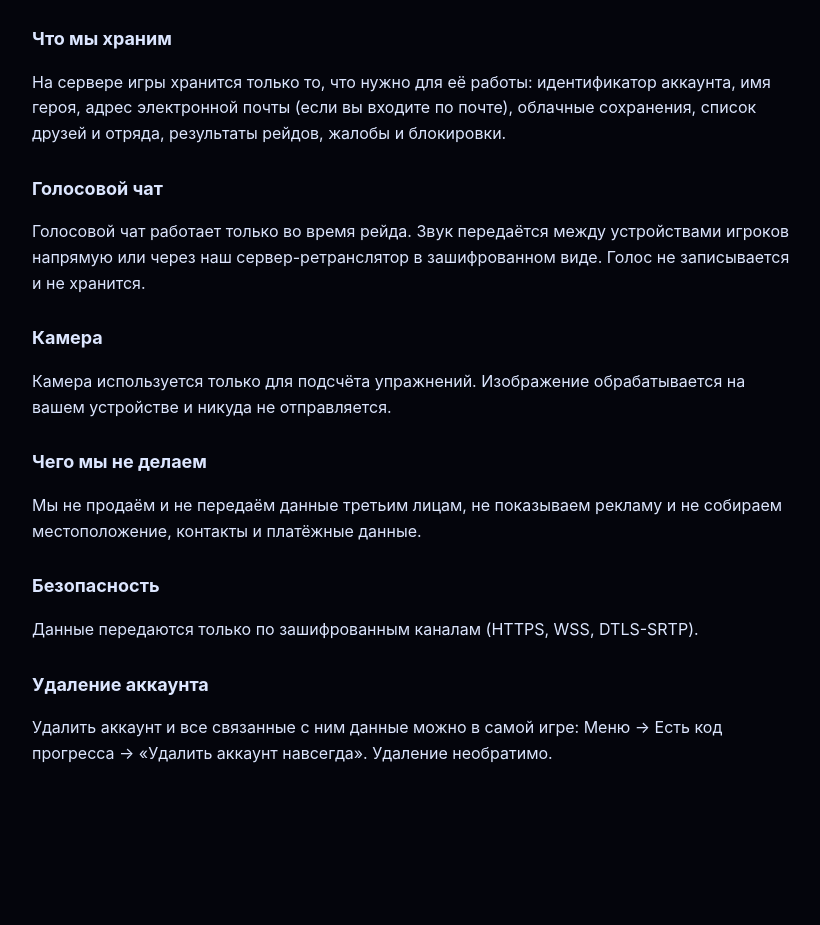
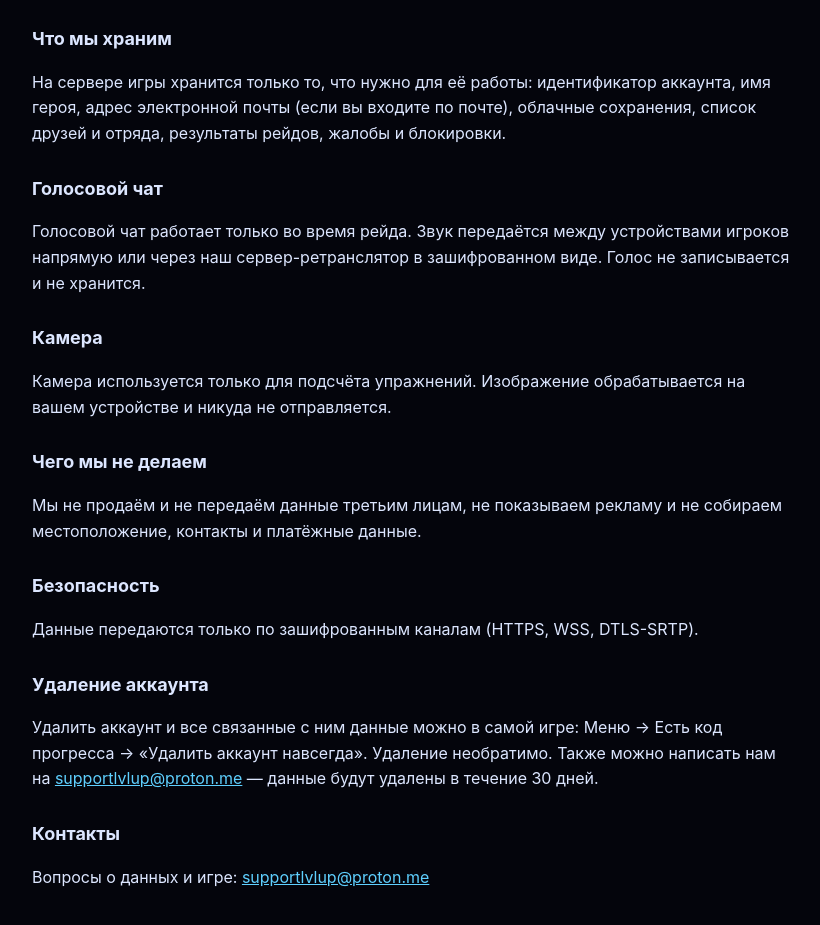
Before and after one commit to onilsinka777-max/levelup-gates, a plain HTML site: page privacy.html in a window 1280 px wide. Shown: the part 111-1036 px from the top of the page, without its empty margins (228-1048 px from the left). Before the commit the page ends 957 px from the top, so only its background shows below. Drawn offline with Linux system fonts and the light colour scheme.

Commit message:
privacy.html: почта поддержки supportlvlup@proton.me (#4)
Claude-Session: https://claude.ai/code/session_01UP1Yy1xBxJjpF5bNZ1zR9f

Co-authored-by: Claude <noreply@anthropic.com>

```diff
--- a/privacy.html
+++ b/privacy.html
@@ -35,7 +35,10 @@
 <p>Данные передаются только по зашифрованным каналам (HTTPS, WSS, DTLS-SRTP).</p>
 
 <h2>Удаление аккаунта</h2>
-<p>Удалить аккаунт и все связанные с ним данные можно в самой игре: Меню → Есть код прогресса → «Удалить аккаунт навсегда». Удаление необратимо.</p>
+<p>Удалить аккаунт и все связанные с ним данные можно в самой игре: Меню → Есть код прогресса → «Удалить аккаунт навсегда». Удаление необратимо. Также можно написать нам на <a href="mailto:supportlvlup@proton.me">supportlvlup@proton.me</a> — данные будут удалены в течение 30 дней.</p>
+
+<h2>Контакты</h2>
+<p>Вопросы о данных и игре: <a href="mailto:supportlvlup@proton.me">supportlvlup@proton.me</a></p>
 
 </main>
 </body>
```
